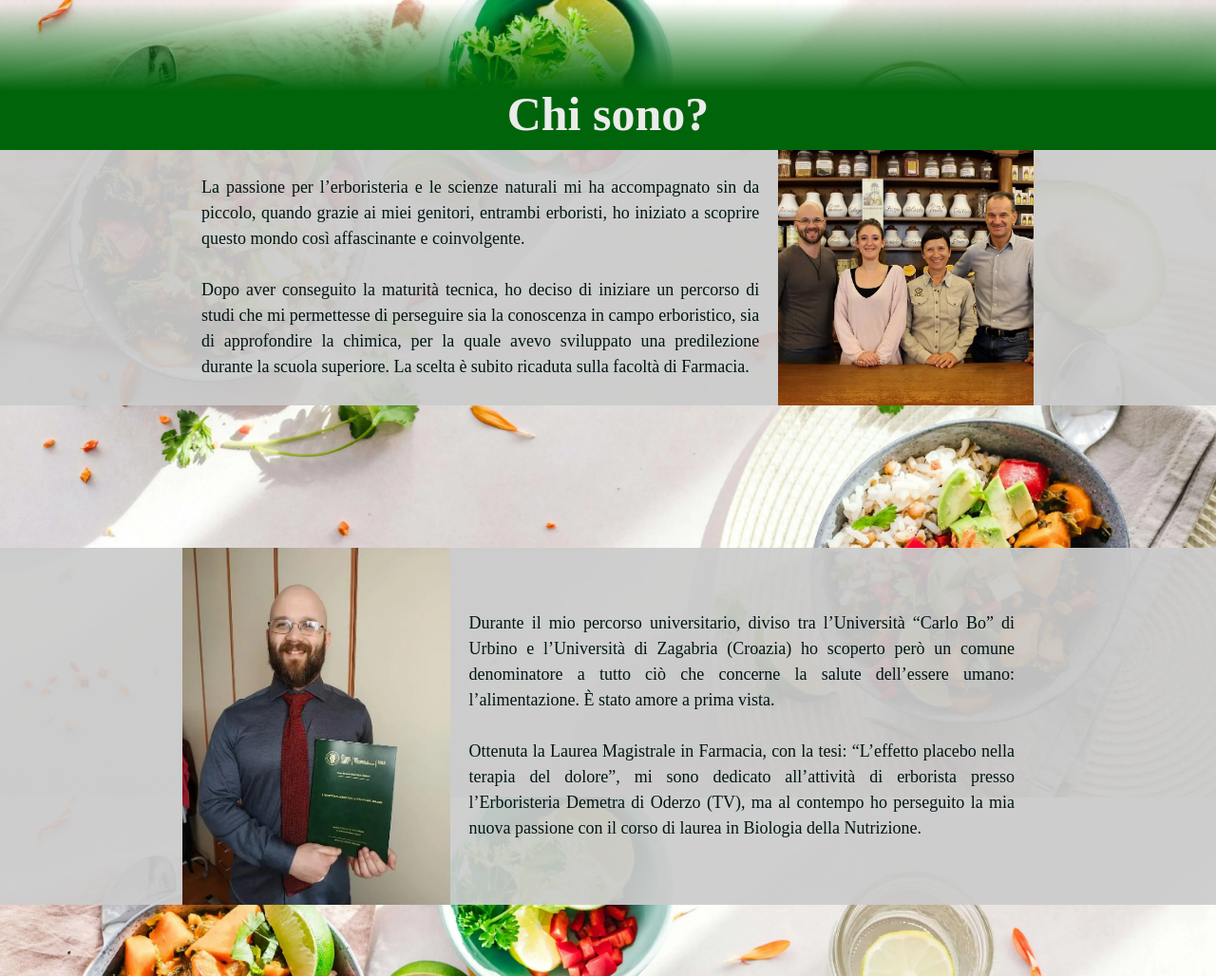
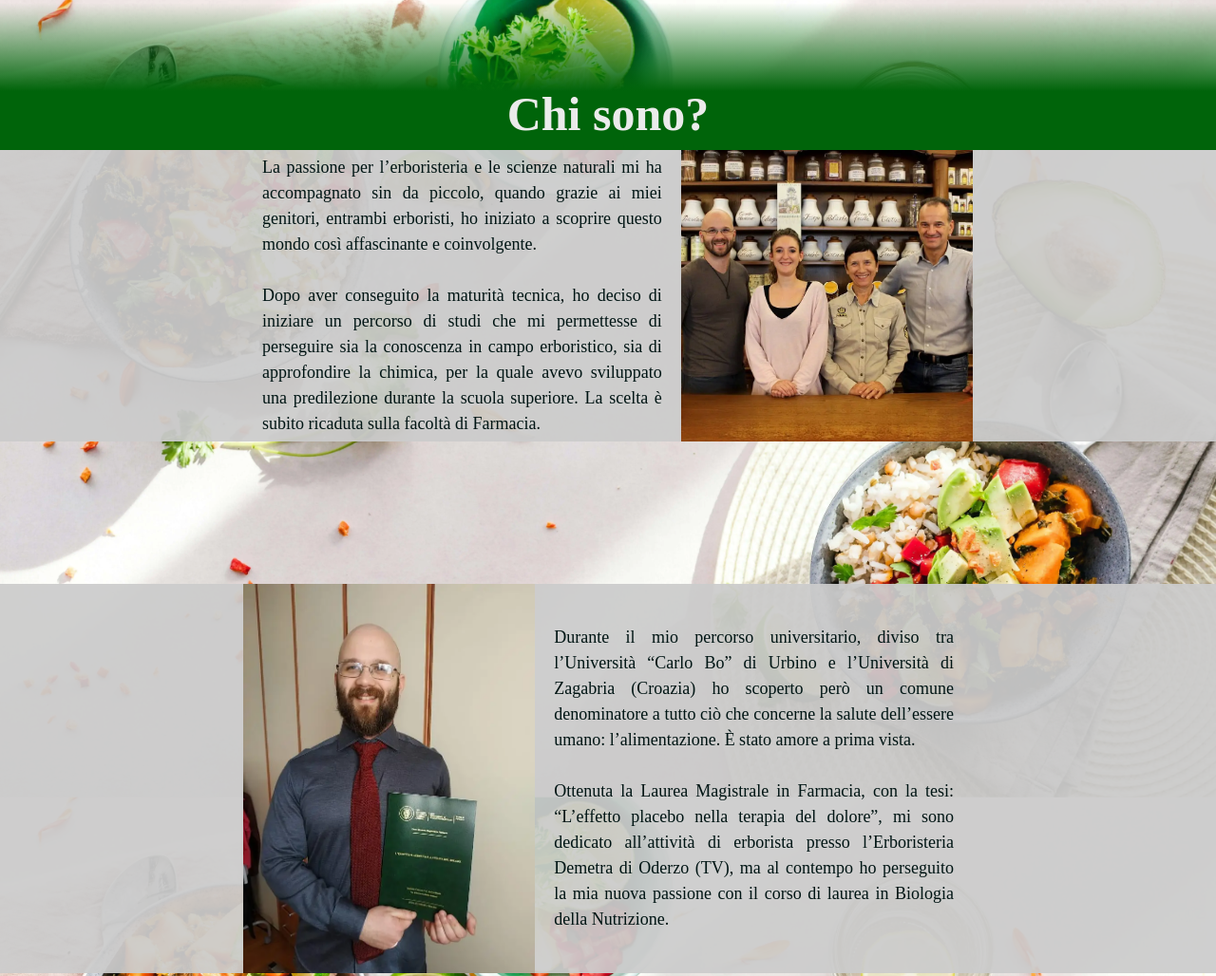
Before and after one commit to GiulioAmbrosi/GiulioAmbrosi.github.io, a plain HTML site: page index.html in a window 1280 px wide. Shown: the part 867-1895 px from the top of the page at 95% size. Drawn offline with Linux system fonts and the light colour scheme; a web font is replaced by a local one.

Commit message:
Img width adjusted

```diff
--- a/style.css
+++ b/style.css
@@ -321,7 +321,7 @@ footer{
     section div {
         display: flex;
         align-items: center;
-        padding: 0 15vw;
+        padding: 0 20vw;
     }
 
     section p {
@@ -330,26 +330,14 @@ footer{
         font-size: 0.9em;
     }
 
-    #inizio img {
-        width: 30%;
+    div img {
+        width: 40%;
     }
 
     #universita p {
         order: 2;
     }
 
-    #universita img {
-        width: 22vw;
-        order: 1;
-    }
-
-    #sport img {
-        width: 20vw;
-    }
-
-    #servizi img {
-        width: 40%;
-    }
     #call-to-action {
         padding: 50px 0;
         text-align: center;
@@ -358,7 +346,7 @@ footer{
         display: flex;
         align-items: center;
         justify-content: space-evenly;
-        width: 143.2%;
+        width: 28.5vw;
         margin: 0;
     }
     .contacts{
```
